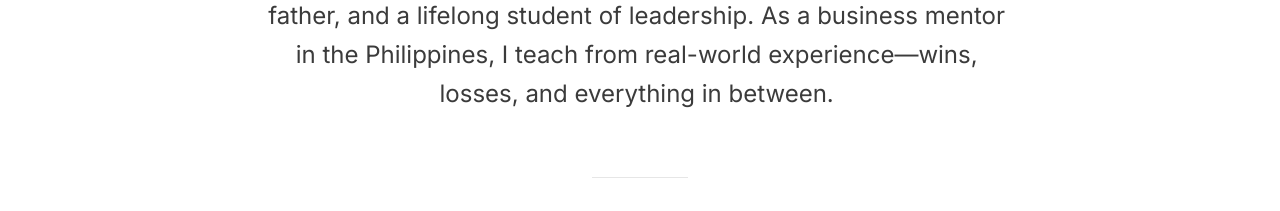
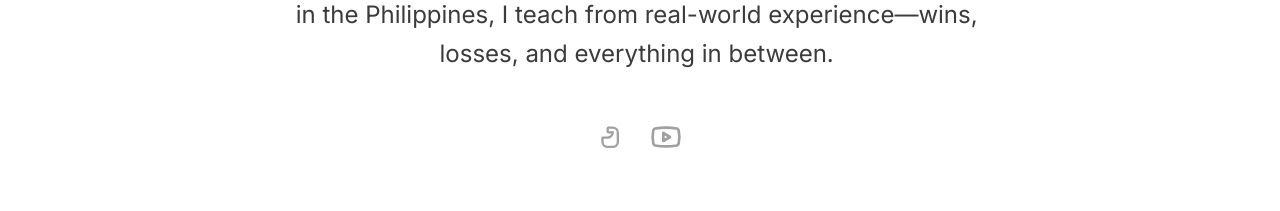
Before and after one commit to zxsuie/Jay-De-Rosales-Website, a Next.js app: page / in a window 1280 px wide. Shown: the part 1240-1451 px from the top of the page. Built offline with nearby package versions, Linux system fonts and the light colour scheme.

Commit message:
Make the following changes:
,

Find this element:

  <section id="info"

```diff
--- a/src/components/sections/info.tsx
+++ b/src/components/sections/info.tsx
@@ -1,9 +1,32 @@
 import { Separator } from "@/components/ui/separator";
 import { WordReveal } from "@/components/ui/word-reveal";
+import { Youtube } from "lucide-react";
+import { ScrollReveal } from "../ui/scroll-reveal";
+
+function TiktokIcon(props: React.ComponentProps<'svg'>) {
+    return (
+        <svg
+            xmlns="http://www.w3.org/2000/svg"
+            width="24"
+            height="24"
+            viewBox="0 0 24 24"
+            fill="none"
+            stroke="currentColor"
+            strokeWidth="2"
+            strokeLinecap="round"
+            strokeLinejoin="round"
+            {...props}
+        >
+            <path d="M12.528 8.004H8.835a.5.5 0 0 1-.496-.5v-3.03a.5.5 0 0 1 .496-.5h3.693a4.5 4.5 0 0 1 4.5 4.5v7.51a4.508 4.508 0 0 1-4.5 4.5H8.336a4.507 4.507 0 0 1-4.5-4.5v-3.51" />
+            <path d="M12.528 8.004c0 2.485-2.015 4.5-4.5 4.5H4.835" />
+        </svg>
+    )
+}
 
 export function Info() {
   const text1 = "I am Jay De Rosales—an entrepreneur, engineer, and speaker. My mission is simple: to empower people to build resilient businesses, overcome failures, and embrace fresh starts with confidence.";
   const text2 = "Beyond the stage and business boardroom, I’m a husband, a father, and a lifelong student of leadership. As a business mentor in the Philippines, I teach from real-world experience—wins, losses, and everything in between.";
+  const totalDelay = (text1.split(" ").length + text2.split(" ").length) * 70;
 
   return (
     <section id="info" className="min-h-screen flex flex-col items-center justify-center py-24 sm:py-32">
@@ -13,6 +36,16 @@ export function Info() {
             <WordReveal text={text1} threshold={1.0} />
             <WordReveal text={text2} threshold={1.0} delay={text1.split(" ").length * 70} />
           </div>
+          <ScrollReveal delay={totalDelay} threshold={1.0}>
+            <div className="mt-12 flex justify-center items-center gap-6">
+                <a href="#" className="text-muted-foreground hover:text-foreground transition-colors">
+                    <TiktokIcon className="h-7 w-7" />
+                </a>
+                <a href="#" className="text-muted-foreground hover:text-foreground transition-colors">
+                    <Youtube className="h-8 w-8" />
+                </a>
+            </div>
+          </ScrollReveal>
           <Separator className="mt-16 mx-auto w-24 bg-foreground/10" />
         </div>
     </section>
```
